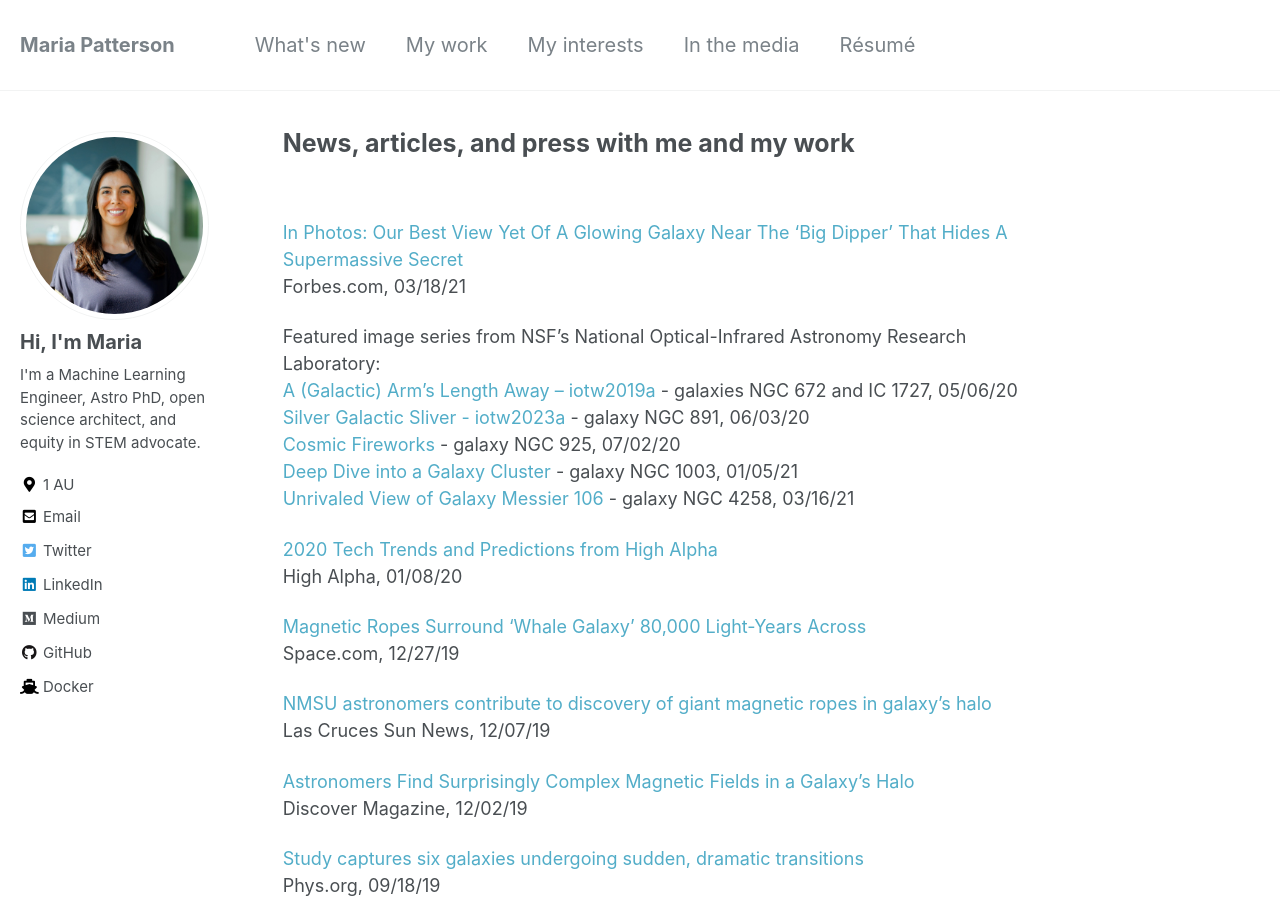
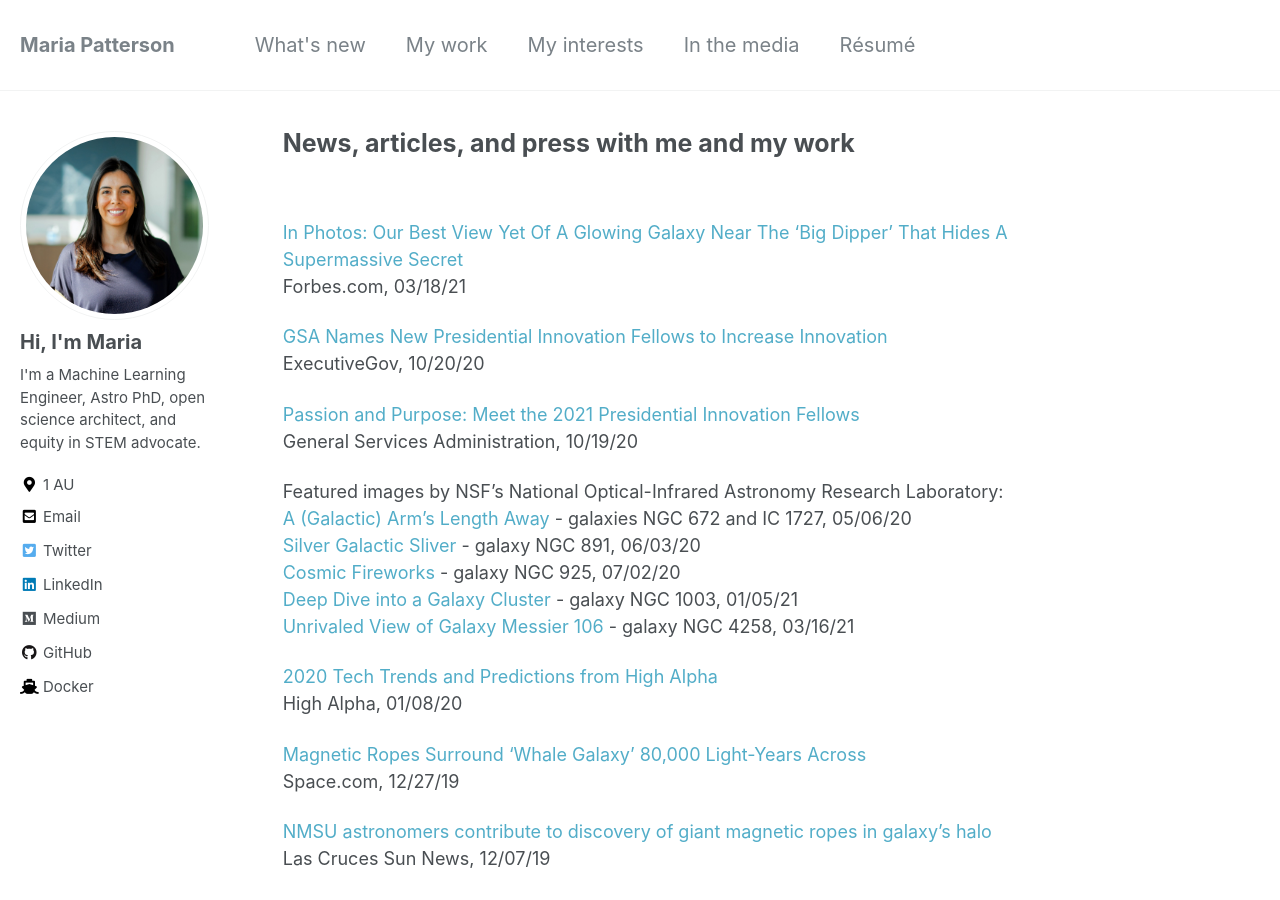
Before and after one commit to mtpatter/mtpatter.github.io, a Jekyll site: the page built from _pages/media.md, in a window 1280 px wide and 900 px high. Built offline with Jekyll 4.4.1, drawn with Linux system fonts in a browser that asks for light colours; nearby versions of some CDN libraries.

Commit message:
Update news blurbs.

```diff
--- a/_pages/media.md
+++ b/_pages/media.md
@@ -9,9 +9,15 @@ title: "News, articles, and press with me and my work"
 [In Photos: Our Best View Yet Of A Glowing Galaxy Near The ‘Big Dipper’ That Hides A Supermassive Secret](https://www.forbes.com/sites/jamiecartereurope/2021/03/18/in-photos-best-view-yet-of-glowing-galaxy-near-the-big-dipper-that-hides-a-supermassive-secret/?sh=3afb145d3543&utm_source=TWITTER&utm_medium=social&utm_content=4623821552&utm_campaign=sprinklrForbesScience){:target="_blank"}
 Forbes.com, 03/18/21
 
-Featured image series from NSF’s National Optical-Infrared Astronomy Research Laboratory:
-[A (Galactic) Arm’s Length Away – iotw2019a](https://www.nationalastro.org/news/a-galactic-arms-length-away-iotw2019a/){:target="_blank"} - galaxies NGC 672 and IC 1727, 05/06/20
-[Silver Galactic Sliver - iotw2023a](https://www.nationalastro.org/news/silver-galactic-sliver-iotw2023a/){:target="_blank"} - galaxy NGC 891, 06/03/20
+[GSA Names New Presidential Innovation Fellows to Increase Innovation](https://www.executivegov.com/2020/10/gsa-names-new-presidential-innovation-fellows-to-increase-innovation-bob-de-luca-quoted/){:target="_blank"}
+ExecutiveGov, 10/20/20
+
+[Passion and Purpose: Meet the 2021 Presidential Innovation Fellows](https://www.gsa.gov/blog/2020/10/19/passion-and-purpose-meet-the-2021-presidential-innovation-fellows){:target="_blank"}
+General Services Administration, 10/19/20
+
+Featured images by NSF’s National Optical-Infrared Astronomy Research Laboratory:
+[A (Galactic) Arm’s Length Away](https://www.nationalastro.org/news/a-galactic-arms-length-away-iotw2019a/){:target="_blank"} - galaxies NGC 672 and IC 1727, 05/06/20
+[Silver Galactic Sliver](https://www.nationalastro.org/news/silver-galactic-sliver-iotw2023a/){:target="_blank"} - galaxy NGC 891, 06/03/20
 [Cosmic Fireworks](https://nationalastro.org/news/cosmic-fireworks/){:target="_blank"} - galaxy NGC 925, 07/02/20
 [Deep Dive into a Galaxy Cluster](https://noirlab.edu/public/news/noirlab2101/){:target="_blank"} - galaxy NGC 1003, 01/05/21
 [Unrivaled View of Galaxy Messier 106](https://noirlab.edu/public/news/noirlab2112/){:target="_blank"} -
```
